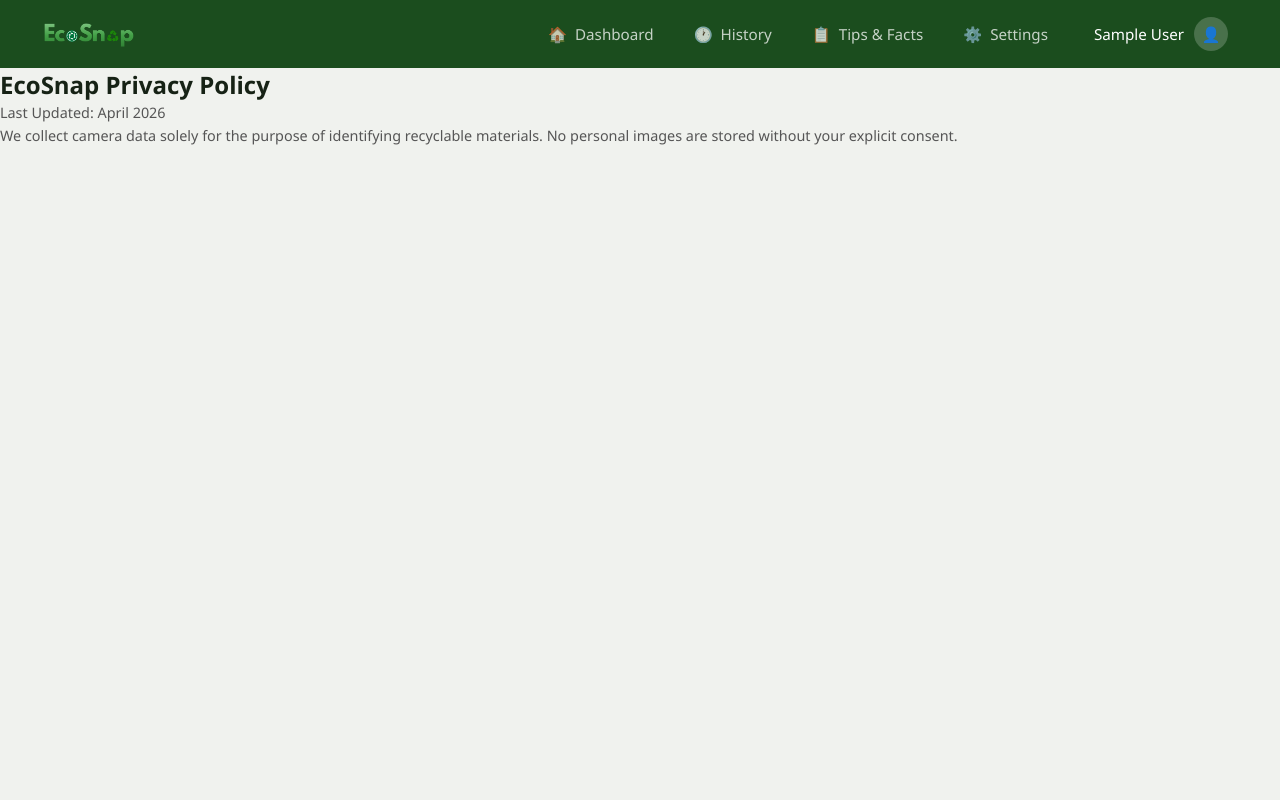
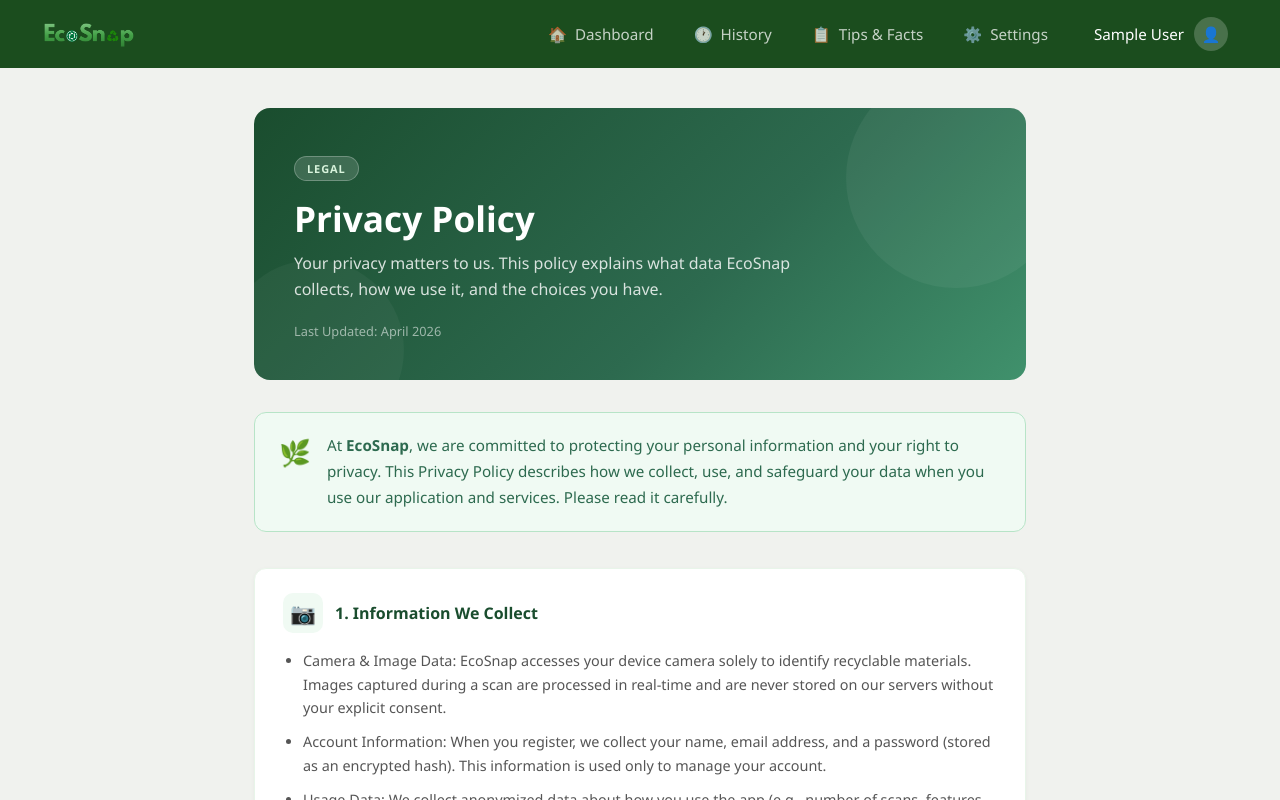
Before and after one commit to Anorev12/EcoSnap, a React (Create React App) app: page /privacy in a window 1280 px wide. Built offline with nearby package versions, Linux system fonts and the light colour scheme; sample sign-in values are in the browser's storage.

Commit message:
implementing privacy policy

```diff
--- a/src/PrivacyPolicy.jsx
+++ b/src/PrivacyPolicy.jsx
@@ -1,12 +1,125 @@
 import './privacypolicy.css';
+
+const sections = [
+  {
+    icon: '📷',
+    title: '1. Information We Collect',
+    content: [
+      'Camera & Image Data: EcoSnap accesses your device camera solely to identify recyclable materials. Images captured during a scan are processed in real-time and are never stored on our servers without your explicit consent.',
+      'Account Information: When you register, we collect your name, email address, and a password (stored as an encrypted hash). This information is used only to manage your account.',
+      'Usage Data: We collect anonymized data about how you use the app (e.g., number of scans, features used) to improve EcoSnaps performance and features.',
+    ],
+  },
+  {
+    icon: '🔍',
+    title: '2. How We Use Your Information',
+    content: [
+      'To provide and improve the EcoSnap scanning and recycling tracking service.',
+      'To personalize your experience, such as showing your scan history and recycling statistics.',
+      'To send important service-related communications (e.g., account updates, security alerts).',
+      'To analyze usage trends and improve app performance — always using anonymized, aggregated data.',
+    ],
+  },
+  {
+    icon: '🔒',
+    title: '3. Data Security',
+    content: [
+      'We take data security seriously. All data transmitted between your device and our servers is encrypted using industry-standard TLS (Transport Layer Security).',
+      'Passwords are never stored in plain text — they are hashed using bcrypt before being saved.',
+      'We regularly review our security practices and update them to protect against new threats.',
+    ],
+  },
+  {
+    icon: '🤝',
+    title: '4. Sharing Your Information',
+    content: [
+      'We do not sell, trade, or rent your personal information to third parties.',
+      'We may share anonymized, aggregated data with research partners to advance sustainability efforts.',
+      'We may disclose information if required by law or to protect the rights and safety of EcoSnap and its users.',
+    ],
+  },
+  {
+    icon: '🧒',
+    title: "5. Children's Privacy",
+    content: [
+      'EcoSnap is not directed at children under the age of 13. We do not knowingly collect personal information from children under 13.',
+      'If you believe a child has provided us with personal information, please contact us immediately so we can take appropriate action.',
+    ],
+  },
+  {
+    icon: '✏️',
+    title: '6. Your Rights & Choices',
+    content: [
+      'Access & Correction: You may view and update your account information at any time through the Settings page.',
+      'Data Deletion: You may request deletion of your account and all associated data by contacting us at support@ecosnap.app.',
+      'Opt-Out: You may opt out of non-essential communications by updating your notification preferences in Settings.',
+    ],
+  },
+  {
+    icon: '🔄',
+    title: '7. Changes to This Policy',
+    content: [
+      'We may update this Privacy Policy from time to time. When we do, we will revise the "Last Updated" date at the top of this page.',
+      'We encourage you to review this policy periodically. Continued use of EcoSnap after changes constitutes acceptance of the updated policy.',
+    ],
+  },
+  {
+    icon: '📬',
+    title: '8. Contact Us',
+    content: [
+      'If you have any questions, concerns, or requests regarding this Privacy Policy, please reach out to us:',
+      'Email: support@ecosnap.app',
+      'Website: www.ecosnap.app/contact',
+    ],
+  },
+];
 
 export default function PrivacyPolicy() {
   return (
-    <div className="support-content">
-      <h2>EcoSnap Privacy Policy</h2>
-      <div className="policy-text">
-        <p>Last Updated: April 2026</p>
-        <p>We collect camera data solely for the purpose of identifying recyclable materials. No personal images are stored without your explicit consent.</p>
+    <div className="pp-page">
+      <div className="pp-hero">
+        <div className="pp-hero__badge">Legal</div>
+        <h1 className="pp-hero__title">Privacy Policy</h1>
+        <p className="pp-hero__subtitle">
+          Your privacy matters to us. This policy explains what data EcoSnap collects,
+          how we use it, and the choices you have.
+        </p>
+        <p className="pp-hero__date">Last Updated: April 2026</p>
+      </div>
+
+      <div className="pp-intro">
+        <div className="pp-intro__icon">🌿</div>
+        <p>
+          At <strong>EcoSnap</strong>, we are committed to protecting your personal
+          information and your right to privacy. This Privacy Policy describes how we
+          collect, use, and safeguard your data when you use our application and services.
+          Please read it carefully.
+        </p>
+      </div>
+
+      <div className="pp-sections">
+        {sections.map((sec, i) => (
+          <div className="pp-section" key={i}>
+            <div className="pp-section__header">
+              <span className="pp-section__icon">{sec.icon}</span>
+              <h2 className="pp-section__title">{sec.title}</h2>
+            </div>
+            <ul className="pp-section__list">
+              {sec.content.map((item, j) => (
+                <li key={j}>{item}</li>
+              ))}
+            </ul>
+          </div>
+        ))}
+      </div>
+
+      <div className="pp-footer-note">
+        <span>🌍</span>
+        <p>
+          By using EcoSnap, you agree to the collection and use of information in
+          accordance with this policy. Thank you for trusting us with your data and
+          for helping make the world a greener place.
+        </p>
       </div>
     </div>
   );
--- a/src/privacypolicy.css
+++ b/src/privacypolicy.css
@@ -1 +1,194 @@
-.policy-text { line-height: 1.6; color: #555; font-size: 0.9rem; }
+/* ─── Page Layout ─────────────────────────────────────────────── */
+.pp-page {
+  max-width: 820px;
+  margin: 0 auto;
+  padding: 40px 24px 80px;
+  font-family: 'Segoe UI', sans-serif;
+  color: #2d2d2d;
+}
+
+/* ─── Hero ────────────────────────────────────────────────────── */
+.pp-hero {
+  background: linear-gradient(135deg, #1a4d2e 0%, #2d6a4f 60%, #40916c 100%);
+  border-radius: 16px;
+  padding: 48px 40px 40px;
+  color: #fff;
+  margin-bottom: 32px;
+  position: relative;
+  overflow: hidden;
+}
+
+.pp-hero::before {
+  content: '';
+  position: absolute;
+  top: -40px;
+  right: -40px;
+  width: 220px;
+  height: 220px;
+  background: rgba(255, 255, 255, 0.05);
+  border-radius: 50%;
+}
+
+.pp-hero::after {
+  content: '';
+  position: absolute;
+  bottom: -60px;
+  left: -30px;
+  width: 180px;
+  height: 180px;
+  background: rgba(255, 255, 255, 0.04);
+  border-radius: 50%;
+}
+
+.pp-hero__badge {
+  display: inline-block;
+  background: rgba(255, 255, 255, 0.15);
+  border: 1px solid rgba(255, 255, 255, 0.25);
+  color: #d8f3dc;
+  font-size: 11px;
+  font-weight: 600;
+  letter-spacing: 0.08em;
+  text-transform: uppercase;
+  padding: 4px 12px;
+  border-radius: 20px;
+  margin-bottom: 16px;
+}
+
+.pp-hero__title {
+  font-size: 2.2rem;
+  font-weight: 700;
+  margin: 0 0 12px;
+  line-height: 1.2;
+}
+
+.pp-hero__subtitle {
+  font-size: 1rem;
+  color: rgba(255, 255, 255, 0.82);
+  max-width: 520px;
+  line-height: 1.6;
+  margin: 0 0 20px;
+}
+
+.pp-hero__date {
+  font-size: 0.8rem;
+  color: rgba(255, 255, 255, 0.55);
+  margin: 0;
+}
+
+/* ─── Intro Block ─────────────────────────────────────────────── */
+.pp-intro {
+  display: flex;
+  align-items: flex-start;
+  gap: 16px;
+  background: #f0faf3;
+  border: 1px solid #b7e4c7;
+  border-radius: 12px;
+  padding: 20px 24px;
+  margin-bottom: 36px;
+}
+
+.pp-intro__icon {
+  font-size: 1.6rem;
+  flex-shrink: 0;
+  margin-top: 2px;
+}
+
+.pp-intro p {
+  margin: 0;
+  font-size: 0.95rem;
+  line-height: 1.7;
+  color: #2d6a4f;
+}
+
+/* ─── Sections ────────────────────────────────────────────────── */
+.pp-sections {
+  display: flex;
+  flex-direction: column;
+  gap: 24px;
+}
+
+.pp-section {
+  background: #fff;
+  border: 1px solid #e8f5e9;
+  border-radius: 12px;
+  padding: 24px 28px;
+  box-shadow: 0 1px 4px rgba(0, 0, 0, 0.04);
+  transition: box-shadow 0.2s ease;
+}
+
+.pp-section:hover {
+  box-shadow: 0 4px 14px rgba(45, 106, 79, 0.1);
+}
+
+.pp-section__header {
+  display: flex;
+  align-items: center;
+  gap: 12px;
+  margin-bottom: 16px;
+}
+
+.pp-section__icon {
+  font-size: 1.3rem;
+  width: 40px;
+  height: 40px;
+  background: #f0faf3;
+  border-radius: 10px;
+  display: flex;
+  align-items: center;
+  justify-content: center;
+  flex-shrink: 0;
+}
+
+.pp-section__title {
+  font-size: 1rem;
+  font-weight: 600;
+  color: #1a4d2e;
+  margin: 0;
+}
+
+.pp-section__list {
+  margin: 0;
+  padding: 0 0 0 20px;
+  display: flex;
+  flex-direction: column;
+  gap: 10px;
+}
+
+.pp-section__list li {
+  font-size: 0.9rem;
+  line-height: 1.65;
+  color: #555;
+}
+
+/* ─── Footer Note ─────────────────────────────────────────────── */
+.pp-footer-note {
+  display: flex;
+  align-items: flex-start;
+  gap: 14px;
+  margin-top: 36px;
+  background: linear-gradient(135deg, #f0faf3, #e8f5e9);
+  border: 1px solid #b7e4c7;
+  border-radius: 12px;
+  padding: 20px 24px;
+  font-size: 1.4rem;
+}
+
+.pp-footer-note p {
+  margin: 0;
+  font-size: 0.88rem;
+  color: #2d6a4f;
+  line-height: 1.7;
+}
+
+/* ─── Responsive ──────────────────────────────────────────────── */
+@media (max-width: 600px) {
+  .pp-hero {
+    padding: 32px 24px 28px;
+  }
+  .pp-hero__title {
+    font-size: 1.7rem;
+  }
+  .pp-section {
+    padding: 18px 18px;
+  }
+}
```
